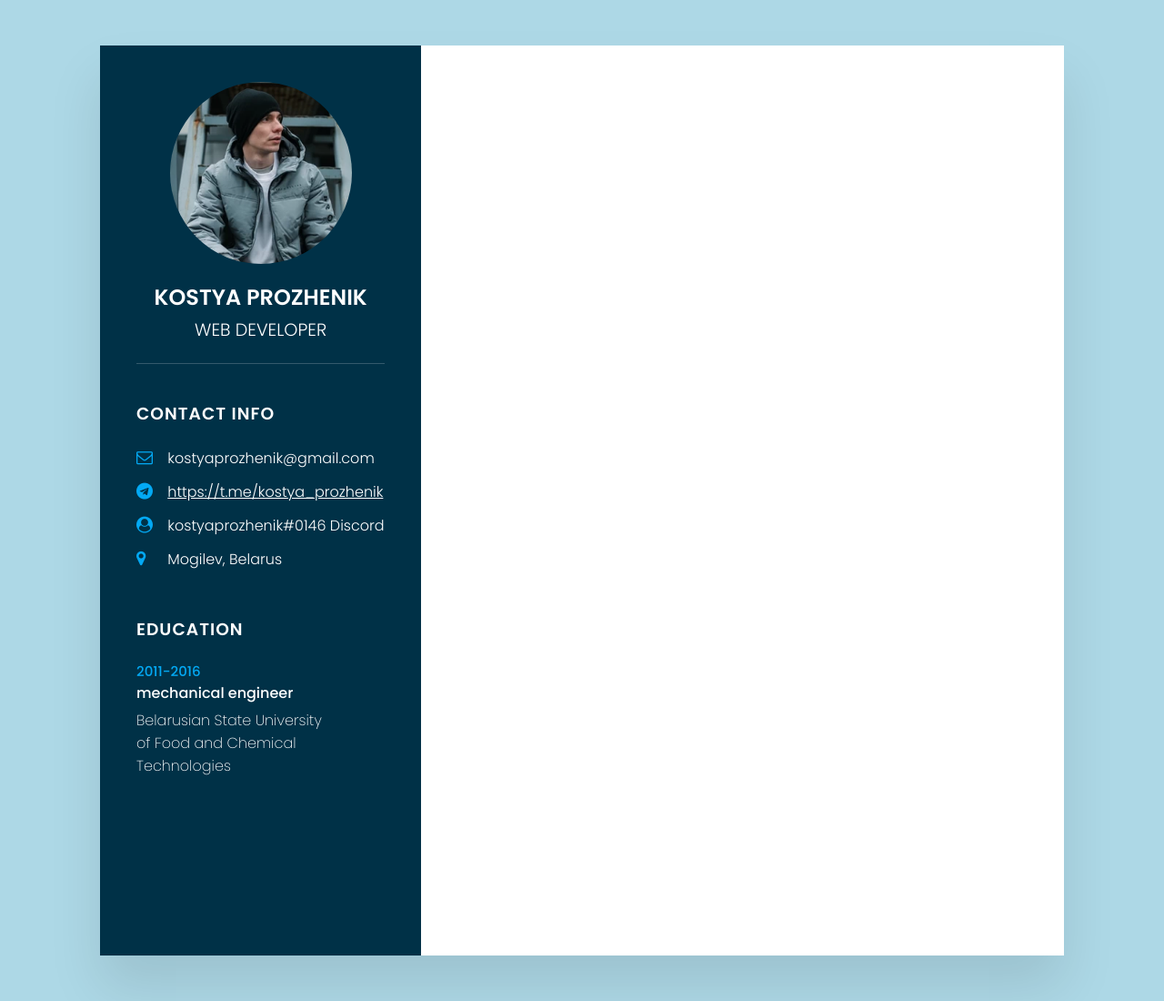
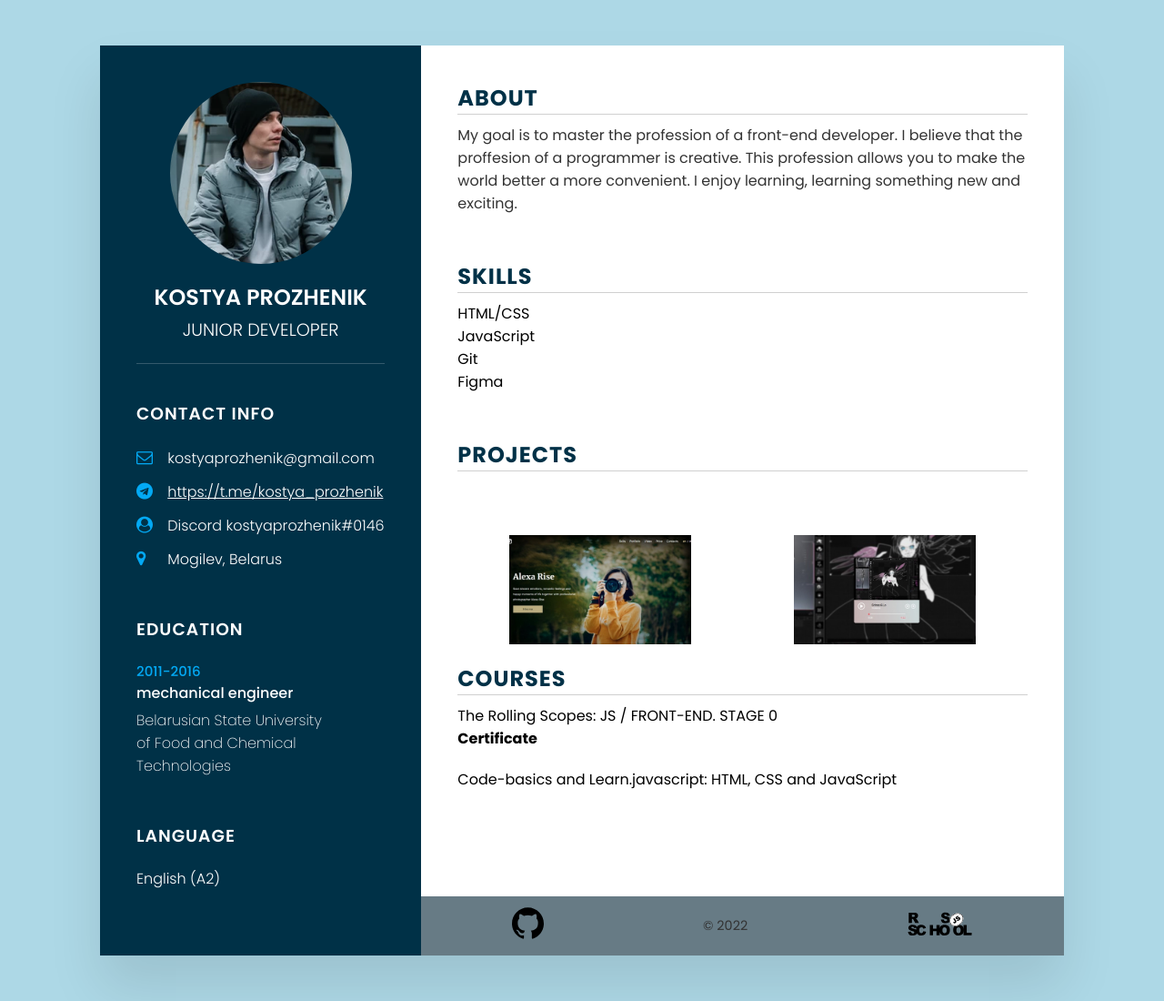
Before and after one commit to kostyaprozhenik/rsschool-cv, a plain HTML site: page index.html in a window 1280 px wide. Shown: the whole page at 91% size. Drawn offline with Linux system fonts and the light colour scheme.

Commit message:
feat: implement cv

```diff
--- a/index.html
+++ b/index.html
@@ -17,7 +17,7 @@
                 <div class="avatar">
                     <img src="./assets/image/avatar.webp">
                 </div>
-                <h2>Kostya Prozhenik<br><span>Web Developer</span></h2>
+                <h2>Kostya Prozhenik<br><span>Junior Developer</span></h2>
             </div>
             <div class="contact">
                 <h3 class="title">Contact Info</h3>
@@ -32,7 +32,7 @@
                     </li>
                     <li>
                         <span class="icon"><i class="fa fa-user-circle" aria-hidden="true"></i></span>
-                        <span class="text">kostyaprozhenik#0146 Discord</span>
+                        <span class="text">Discord kostyaprozhenik#0146</span>
                     </li>
                     <li>
                         <span class="icon"><i class="fa fa-map-marker" aria-hidden="true"></i></span>
@@ -40,7 +40,6 @@
                     </li>
                 </ul>
             </div>
-
             <div class="contact education">
                 <h3 class="title">Education</h3>
                 <ul>
@@ -52,8 +51,84 @@
                     </li>
                 </ul>
             </div>
+            <div class="contact language">
+                <h3 class="title">language</h3>
+                <ul>
+                    <li>
+                        <span class="text">English (A2)</span>
+                    </li>
+                </ul>
+            </div>
         </div>
-        <div class="right_Side"></div>
+        <div class="right_side">
+            <div class="right_side_wrapper">
+                <div class="about">
+                    <h2 class="secondary_title">About</h2>
+                    <p>My goal is to master the profession of a front-end developer. I believe that the proffesion of a programmer is creative.
+                        This profession allows you to make the world better a more convenient.
+                        I enjoy learning, learning something new and exciting.</p>
+                </div>
+                <div class="about">
+                    <h2 class="secondary_title">Skills</h2>
+                    <div class="box">
+                        <h7>HTML/CSS</h7>
+                    </div>
+                    <div class="box">
+                        <h7>JavaScript</h7>
+                    </div>
+                    <div class="box">
+                        <h7>Git</h7>
+                    </div>
+                    <div class="box">
+                        <h7>Figma</h7>
+                    </div>
+                </div>
+                <div class="about">
+                    <h2 class="secondary_title">Projects</h2>
+                </div>
+                <div class="grid">
+                    <a class="grid-block" target="_blank"
+                    href="https://rolling-scopes-school.github.io/kostyaprozhenik-JSFEPRESCHOOL/portfolio/">
+                    <figure>
+                        <img src="./assets/image/Portfolio.jpg" alt="Portfolio">
+                        <figcaption>
+                            <div class="project-name">Portfolio</div>
+                            <div class="project-description">Portfolio photographer<br>(HTML, CSS, JS)</div>
+                            </figcaption>
+                        </figure>
+                    </a>
+                    <a class="grid-block" target="_blank"
+                    href="https://rolling-scopes-school.github.io/kostyaprozhenik-JSFEPRESCHOOL/audio-player/">
+                    <figure>
+                        <img src="./assets/image/Audio-player.jpg" alt="Player">
+                        <figcaption>
+                            <div class="project-name">Audio-player</div>
+                            <div class="project-description">(HTML, CSS, JS)</div>
+                            </figcaption>
+                        </figure>
+                    </a>
+                </div>
+                <div class="about">
+                    <h2 class="secondary_title">Courses</h2>
+                    <div class="box">
+                        <h7>The Rolling Scopes: JS / FRONT-END. STAGE 0</h7>
+                        <h4>Certificate</h4>
+                    </div>
+                    <div class="secondary_box">
+                        <h7>Code-basics and Learn.javascript: HTML, CSS and JavaScript</h7>
+                    </div>
+                </div>
+            </div>
+            <footer>
+                <a class="github" href="https://github.com/kostyaprozhenik">
+                    <img class="github-icon" src="./assets/svg/github.svg" alt="Github Icon" width="35" height="35">
+                </a>
+                <p>© 2022</p>
+                <a href="https://rs.school/js/">
+                    <img src="./assets/svg/rs_school_js.svg" alt="Rsschool Icon" width="73" height="26">
+                </a>
+            </footer>
+        </div>
     </div>
 </body>
 </html>
--- a/style.css
+++ b/style.css
@@ -12,11 +12,11 @@ html {
 }
 
 body {
+  width: 100%;
   background: lightblue;
   display: flex;
   justify-content: center;
   align-items: center;
-  min-height: 100vh;
 }
 
 .container {
@@ -135,9 +135,112 @@ body {
   font-weight: 200;
 }
 
+.right_side {
+  display: flex;
+  flex-direction: column;
+  justify-content: space-between;
+  background: #fff;
+}
 
-.container .right_Side {
-  position: relative;
-  background: #fff;
+.right_side_wrapper {
   padding: 40px;
 }
+
+.about {
+  margin-bottom: 50px;
+}
+
+.about:last-child {
+  margin-bottom: 0;
+}
+
+.secondary_title {
+  color: #003147;
+  text-transform: uppercase;
+  letter-spacing: 1px;
+  margin-bottom: 10px;
+  border-bottom: 1px solid rgba(22, 22, 22, 0.2);
+}
+
+p {
+  color: #333;
+}
+
+.about .box {
+  display: flex;
+  flex-direction: column;
+}
+
+.secondary_box {
+  padding-top: 20px;
+}
+
+.grid {
+  display: flex;
+  justify-content: space-around;
+  flex-wrap: wrap;
+}
+
+.grid a {
+  position: relative;
+  margin: 20px 0;
+  cursor: pointer;
+}
+
+.grid a,
+.grid img,
+.grid figcaption {
+  width: 200px;
+  height: 120px;
+  overflow: hidden;
+}
+
+.grid > a img {
+  object-fit: cover;
+}
+
+.grid figcaption {
+  position: absolute;
+  top: 0;
+  left: 0;
+  display: flex;
+  flex-direction: column;
+  align-items: center;
+  justify-content: center;
+  padding: 10px;
+  font-size: 18px;
+  background-color: rgba(0, 0, 0, 0.7);
+  z-index: 2;
+  transform: translateY(100%);
+  transition: 0.4s;
+}
+
+.grid > a:hover figcaption {
+  transform: translateY(0%);
+}
+
+.grid figcaption > div {
+  text-align: center;
+}
+
+.project-name {
+  font-family: 'Poppins', sans-serif;
+  color: #fff;
+}
+
+.project-description {
+  font-size: 12px;
+  margin-top: 10px;
+  color: #fff;
+}
+
+
+footer {
+	display: flex;
+	justify-content: space-around;
+	align-items: center;
+	padding: 12px;
+	font-size: 0.9rem;
+	color: #ffffff;
+	background: #677b85
+}
```
